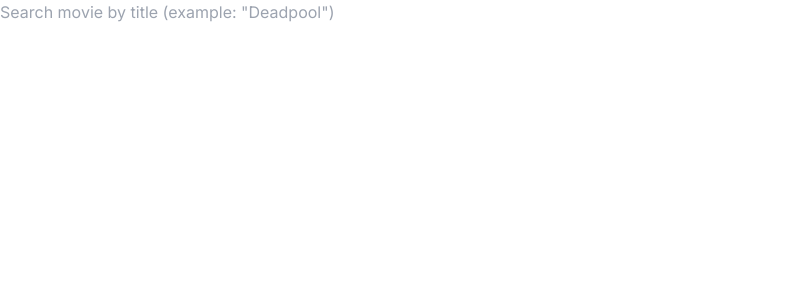
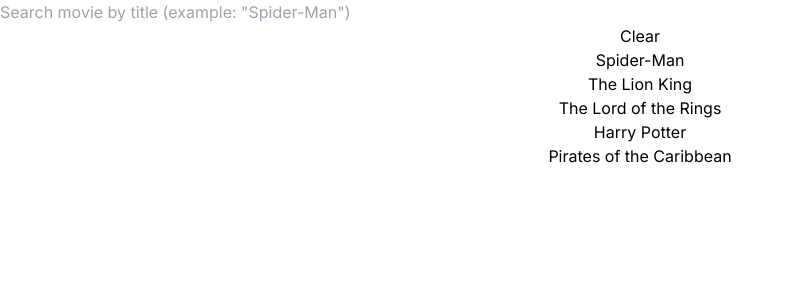
Before and after one commit to hsnfwz/ensemble-cinemas, a Next.js app: page / in a window 1280 px wide. Shown: the top 300 px of the page, without its empty margins (0-793 px from the left). Built offline with nearby package versions, Linux system fonts and the light colour scheme.

Commit message:
Refactored movie search functionality and implemented suggestions that users can select for quick search

```diff
--- /dev/null
+++ b/src/app/helpers.ts
@@ -0,0 +1,14 @@
+const debounce = (func: Function, timeout = 500) => {
+  let timer: ReturnType<typeof setTimeout>;
+
+  return (...args: any) => {
+    clearTimeout(timer);
+    timer = setTimeout(() => {
+      func.apply(func, args);
+    }, timeout);
+  };
+}
+
+export {
+  debounce,
+}
--- a/src/app/page.tsx
+++ b/src/app/page.tsx
@@ -1,52 +1,48 @@
 'use client';
 
-import { useState, FormEvent } from 'react';
+import { useState, FormEvent, useEffect, useCallback } from 'react';
+
 import { getMoviesByTitle } from './actions';
 
 import { T_Movie } from './types/T_Movie';
 
+import { debounce } from './helpers';
+
 export default function HomePage () {
+  const [title, setTitle] = useState<string>('');
+  const [page, setPage] = useState<number>(1);
   const [movies, setMovies] = useState<T_Movie[]>([]);
   const [isFetchError, setIsFetchError] = useState<boolean>(false);
   const [isDisableButton, setIsDisableButton] = useState<boolean>(false);
-  const [page, setPage] = useState<number>(1);
-  const [title, setTitle] = useState<string>('');
 
-  const load = async () => {
+  const suggestions: string[] = [
+    'Spider-Man',
+    'The Lion King',
+    'The Lord of the Rings',
+    'Harry Potter',
+    'Pirates of the Caribbean',
+  ]
+
+  const fetchMoviesNextPage = async () => {
     try {
-      const nextPage = page + 1;
+      const nextPage: number = page + 1;
 
       const fetchedMovies: T_Movie[] = await getMoviesByTitle(title, nextPage);
 
       if (fetchedMovies.length < 10) setIsDisableButton(true);
 
-      const loadedMovies: T_Movie[] = [...movies, ...fetchedMovies];
+      const allMovies: T_Movie[] = [...movies, ...fetchedMovies];
 
-      setMovies(loadedMovies);
       setPage(nextPage);
+      setMovies(allMovies);
     } catch (error) {
       setIsDisableButton(true);
     }
   }
 
-  const search = async (event: FormEvent<HTMLInputElement>) => {
-    const titleValue: string = (event.target as HTMLInputElement).value;
-
-    if (titleValue.length === 0) {
-      setMovies([]);
-      setIsFetchError(false);
-      setPage(1);
-      setIsDisableButton(false);
-      return;
-    }
-
-    setPage(1);
-    setIsDisableButton(false);
-
-    setTitle(titleValue);
-
+  const fetchMovies = async (cleanTitle: string) => {
     try {
-      const fetchedMovies: T_Movie[] = await getMoviesByTitle(titleValue);
+      const fetchedMovies: T_Movie[] = await getMoviesByTitle(cleanTitle);
 
       if (isFetchError) setIsFetchError(false);
 
@@ -56,30 +52,77 @@
     }
   }
 
-  const debounce = (func: Function, timeout = 500) => {
-    let timer: ReturnType<typeof setTimeout>;
+  const searchMovies = async (searchTerm: string) => {
+    const cleanTitle: string = searchTerm.trim();
 
-    return (...args: any) => {
-      clearTimeout(timer);
-      timer = setTimeout(() => {
-        func.apply(func, args);
-      }, timeout);
-    };
+    if (cleanTitle.length === 0) {
+      setPage(1);
+      setMovies([]);
+      setIsFetchError(false);
+      setIsDisableButton(false);
+      return;
+    }
+
+    setPage(1);
+    setIsDisableButton(false);
+
+    await fetchMovies(cleanTitle);
   }
 
-  const debounceSearch = debounce(search, 3000);
+  const reset = () => {
+    setTitle('');
+    setPage(1);
+    setMovies([]);
+    setIsFetchError(false);
+    setIsDisableButton(false);
+  }
+
+  const handleSearchMovies = useCallback(debounce(searchMovies, 3000), []);
+
+  useEffect(() => handleSearchMovies(title), [title]);
 
   return (
     <div>
       <input
         className="w-full"
         type="text"
-        placeholder="Search movie by title (example: &quot;Deadpool&quot;)"
-        onInput={debounceSearch}
+        placeholder="Search movie by title (example: &quot;Spider-Man&quot;)"
+        onChange={(event) => {
+          if (isFetchError) setIsFetchError(false);
+          setTitle(event.target.value);
+        }}
+        value={title}
       />
+
+      <button
+        className="w-full"
+        type="button"
+        onClick={reset}
+      >
+        Clear
+      </button>
 
       {isFetchError && (
         <div>Sorry! We could not find any movies with the title &quot;{title}&quot;</div>
+      )}
+
+      {!isFetchError && movies.length === 0 && (
+        <div>
+          {suggestions.map((suggestion, index) => (
+            <div key={index}>
+              <button
+                className="w-full"
+                type="button"
+                onClick={async () => {
+                  await fetchMovies(suggestion);
+                  setTitle(suggestion);
+                }}
+              >
+                {suggestion}
+              </button>
+            </div>
+          ))}
+        </div>
       )}
 
       {!isFetchError && movies.length > 0 && (
@@ -100,11 +143,15 @@
           <button
             className="w-full"
             type="button"
-            onClick={load}
+            onClick={fetchMoviesNextPage}
             disabled={isDisableButton || page === 100}
           >
-            Load More
+            Show More
           </button>
+
+          {isDisableButton && (
+            <p>You have viewed all results!</p>
+          )}
         </div>
       )}
     </div>
```
